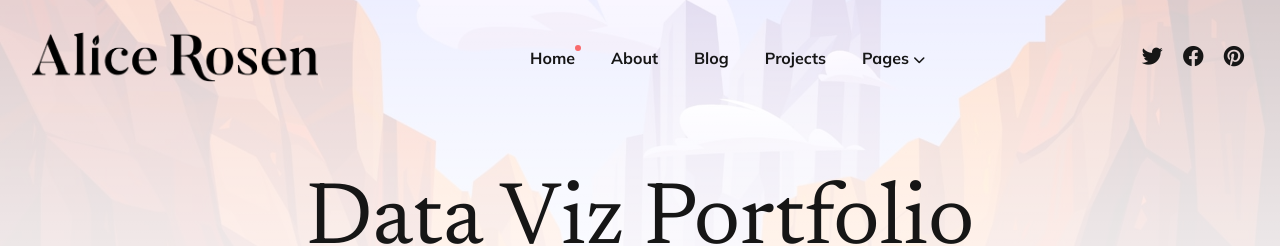
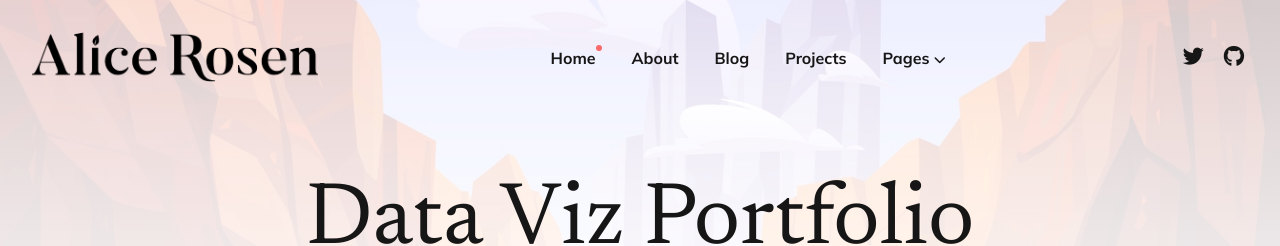
Before and after one commit to alice-rosen/alice-rosen.github.io, a Jekyll site: the page built from index.html, in a window 1280 px wide. Shown: the top 246 px of the page. Built offline with Jekyll 4.4.1, drawn with Linux system fonts in a browser that asks for light colours; the list of posts is cut into pages by our own code.

Commit message:
Update social links

```diff
--- a/_data/settings.yml
+++ b/_data/settings.yml
@@ -35,9 +35,8 @@ menu_settings:
 #-------------------------------
 # Social Settings
 social:
-- {icon: "fa-brands fa-twitter", link: "https://twitter.com"}
-- {icon: "fa-brands fa-facebook", link: "https://facebook.com"}
-- {icon: "fa-brands fa-pinterest", link: "https://pinterest.com"}
+- {icon: "fa-brands fa-twitter", link: "https://twitter.com/AliceRosen"}
+- {icon: "fa-brands fa-github", link: "https://github.com/alice-rosen/"}
 
 # Example of adding a new link to the header and footer - {icon: "fa-brands fa-youtube", link: "https://youtube.com"}
 # Other icons can be found at https://fontawesome.com/icons
```
